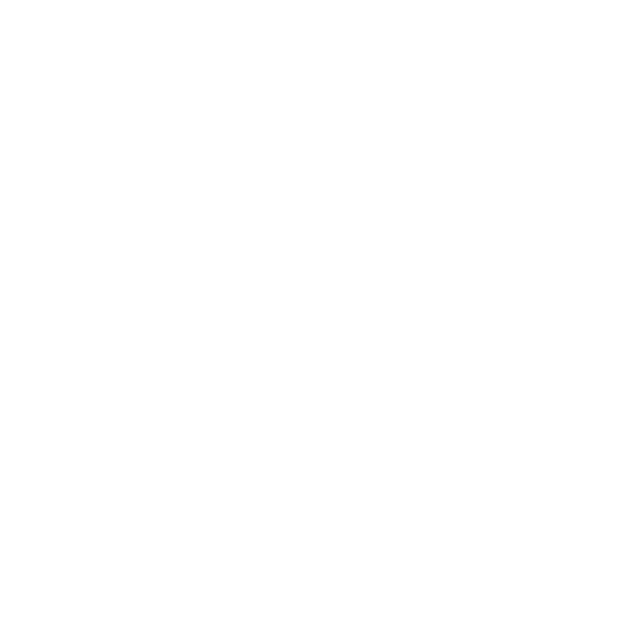
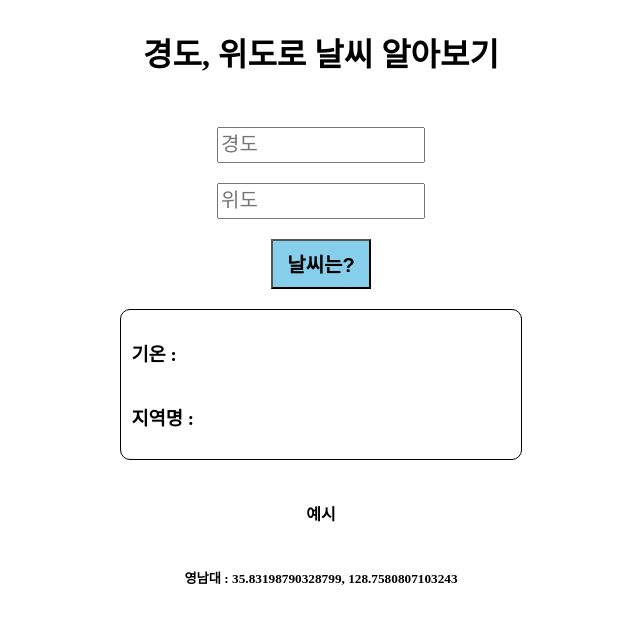
Before and after one commit to Likelion-YeungNam-Univ/12th-fe-10th-assignment, a React (Create React App) app: page / in a window 1280 px wide. Shown: the top 624 px of the page, without its empty margins (319-959 px from the left). Built offline with nearby package versions, Linux system fonts and the light colour scheme; the HTML template or start-up script is replaced by a standard one.

Commit message:
구현 완료

```diff
--- a/src/App.js
+++ b/src/App.js
@@ -1,7 +1,89 @@
+import axios from 'axios';
+import { useState } from 'react';
+import styled from 'styled-components';
+
 function App() {
+  const [latitude, setLatitude] = useState('');
+  const [longitude, setLongitude] = useState('');
+  const [temp, setTemp] = useState('');
+  const [name, setName] = useState('');
+
+  const getWeather = async () => {
+    try {
+      const res = await axios.get(
+        `https://api.openweathermap.org/data/2.5/weather?lat=${latitude}&lon=${longitude}&units=metric&lang=kr&appid=${process.env.REACT_APP_MY_KEY}`
+      );
+      console.log(res.data);
+      setTemp(res.data.main.temp);
+      setName(res.data.name);
+    } catch (error) {
+      console.error(error);
+    }
+  };
+
+  const handleLatitude = (e) => {
+    e.preventDefault();
+    setLatitude(e.target.value);
+  };
+
+  const handleLongitude = (e) => {
+    e.preventDefault();
+    setLongitude(e.target.value);
+  };
+
   return (
-    <></>
+    <Box>
+      <h1>경도, 위도로 날씨 알아보기</h1>
+      <InputBox>
+        <Input type="latitude" placeholder={'경도'} onChange={handleLatitude} />
+        <Input type="longitude" placeholder={'위도'} onChange={handleLongitude} />
+        <Button onClick={getWeather}>날씨는?</Button>
+      </InputBox>
+      <WeatherBox>
+        <h3>기온 : {temp}</h3>
+        <h3>지역명 : {name}</h3>
+      </WeatherBox>
+      <h4>예시</h4>
+      <h5>영남대 : 35.83198790328799, 128.7580807103243</h5>
+    </Box>
   );
 }
 
+const Box = styled.div`
+  display: flex;
+  flex-direction: column;
+  align-items: center;
+`;
+
+const InputBox = styled.div`
+  display: flex;
+  flex-direction: column;
+  align-items: center;
+  margin-top: 30px;
+  gap: 20px;
+`;
+
+const Input = styled.input`
+  height: 30px;
+  width: 200px;
+  font-size: 20px;
+`;
+const Button = styled.button`
+  width: 100px;
+  height: 50px;
+  font-size: 20px;
+  font-weight: bold;
+  background-color: skyblue;
+`;
+
+const WeatherBox = styled.div`
+  display: flex;
+  flex-direction: column;
+  border: 1px solid black;
+  border-radius: 10px;
+  width: 30%;
+  padding: 10px;
+  margin: 20px;
+`;
+
 export default App;
```
